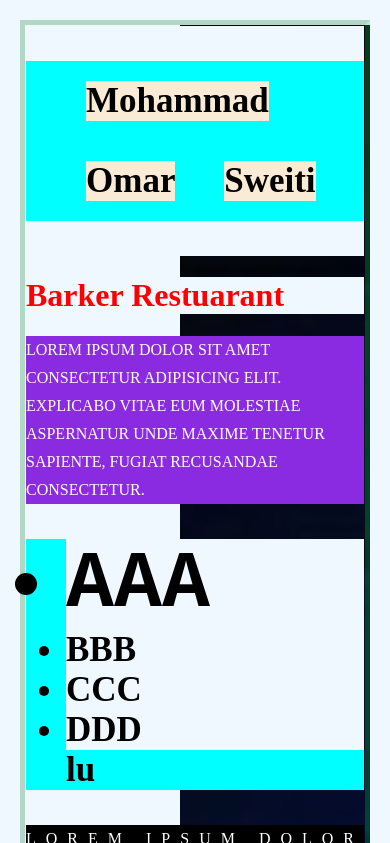
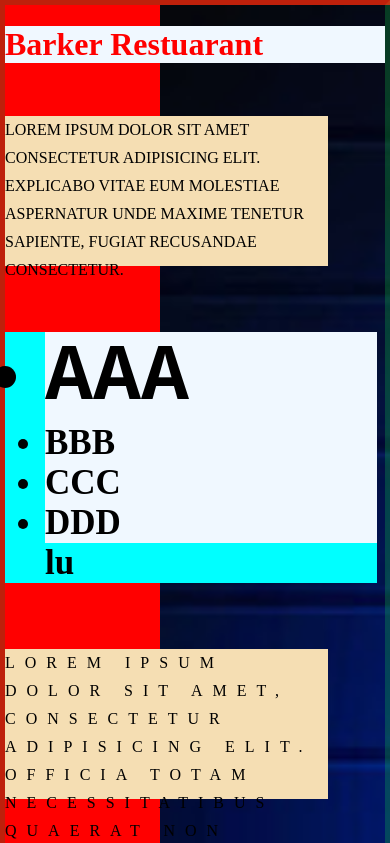
Before and after one commit to mohammadsweiti/sadaTraining-, a plain HTML site: page Html and CSS/index.html in a window 390 px wide. Shown: the top 843 px of the page. Drawn offline with Linux system fonts and the light colour scheme.

Commit message:
media query

```diff
--- a/Html and CSS/style.css
+++ b/Html and CSS/style.css
@@ -140,3 +140,46 @@
     position: sticky;
     top: 1px;
 }
+
+@media (max-width: 1250px){
+    body{
+        padding: 0;
+        margin: 0;
+        background-color: red;
+        color: black;
+        display: flex;
+        flex-direction: column;
+        row-gap: 15px;
+    }
+    header{
+        display: none;
+
+    }
+
+    h1{
+        background-color: aliceblue;
+        color: black;
+    }
+    p{
+        color: black;
+        background-color: wheat;
+        width: 85%;
+        max-height: 150px;
+    }
+    ul {
+        width: 85vw;
+    }
+    p.first{
+        background-color: wheat;
+        color: black;
+
+    }
+}
+@media print{
+    body{
+        background-color: whitesmoke;
+        color: black;
+        border: none;
+    }
+
+}
```
